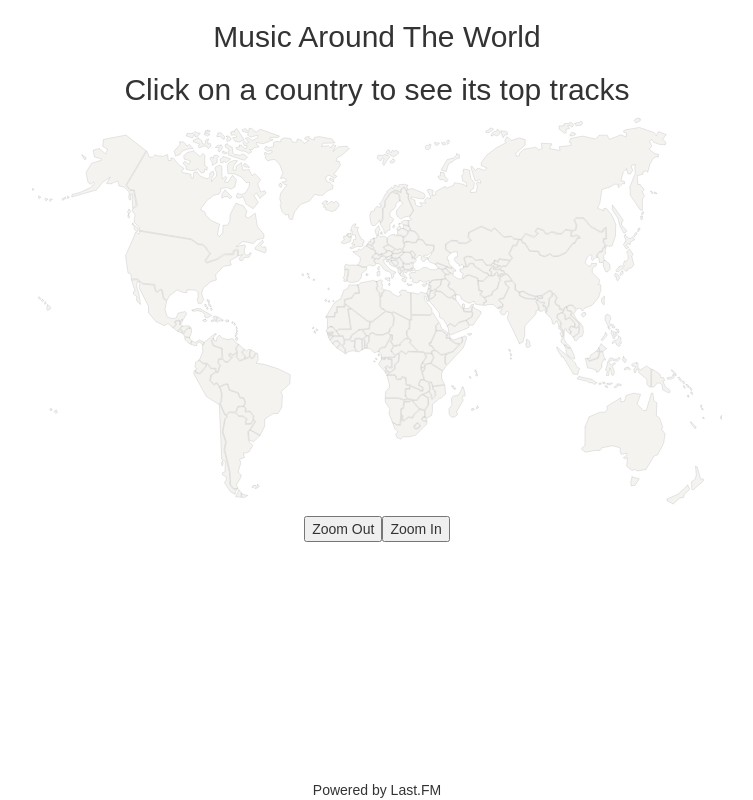
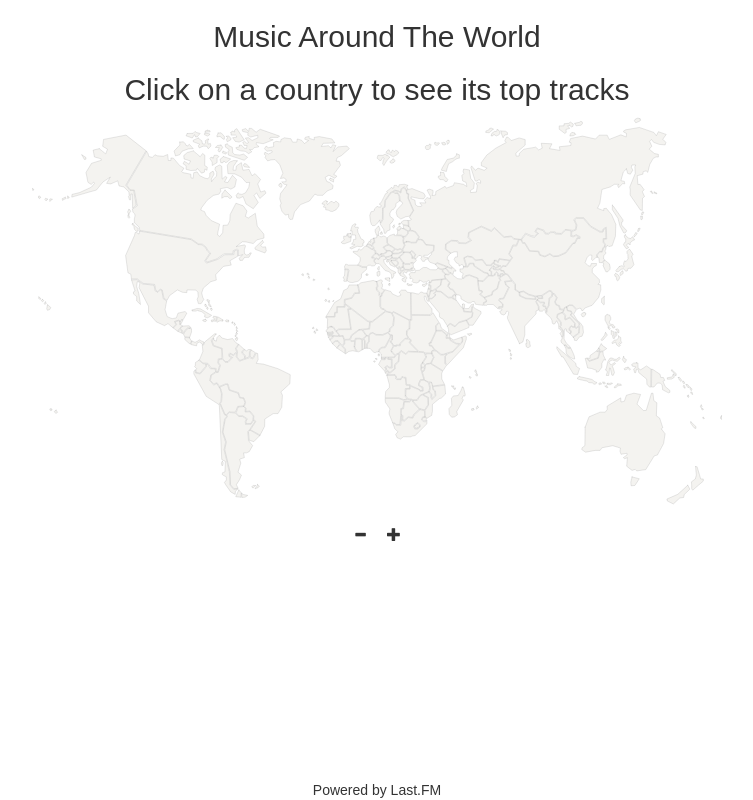
Before and after one commit to kat3kasper/musicmap, a React (Create React App) app in the folder client/: page / in a window 1280 px wide. Shown: the whole page, without its empty margins (263-1016 px from the left). Built offline with nearby package versions, Linux system fonts and the light colour scheme.

Commit message:
User glyphicon for zoom in/out buttons

```diff
--- a/client/public/index.html
+++ b/client/public/index.html
@@ -19,7 +19,7 @@
       work correctly both with client-side routing and a non-root public URL.
       Learn how to configure a non-root public URL by running `npm run build`.
     -->
-    <title>React App</title>
+    <title>Music Map</title>
   </head>
   <body>
     <noscript>
--- a/client/src/JQVMap.css
+++ b/client/src/JQVMap.css
@@ -2,3 +2,13 @@
   width: 100vw;
   height: 50vh;
 }
+
+.zoom-out {
+  padding: 1rem;
+  cursor: pointer;
+}
+
+.zoom-in {
+  padding: 1rem;
+  cursor: pointer;
+}
--- a/client/src/JQVMap.js
+++ b/client/src/JQVMap.js
@@ -31,8 +31,8 @@ class JQVMap extends Component {
     return (
       <div className="JQVMap">
         <div id="vmap"></div>
-        <button onClick={this.zoomOut}>Zoom Out</button>
-        <button onClick={this.zoomIn}>Zoom In</button>
+        <span onClick={this.zoomOut} className="glyphicon glyphicon-minus zoom-out" aria-hidden="true"></span>
+        <span onClick={this.zoomIn} className="glyphicon glyphicon-plus zoom-in" aria-hidden="true"></span>
       </div>
     );
   }
```
